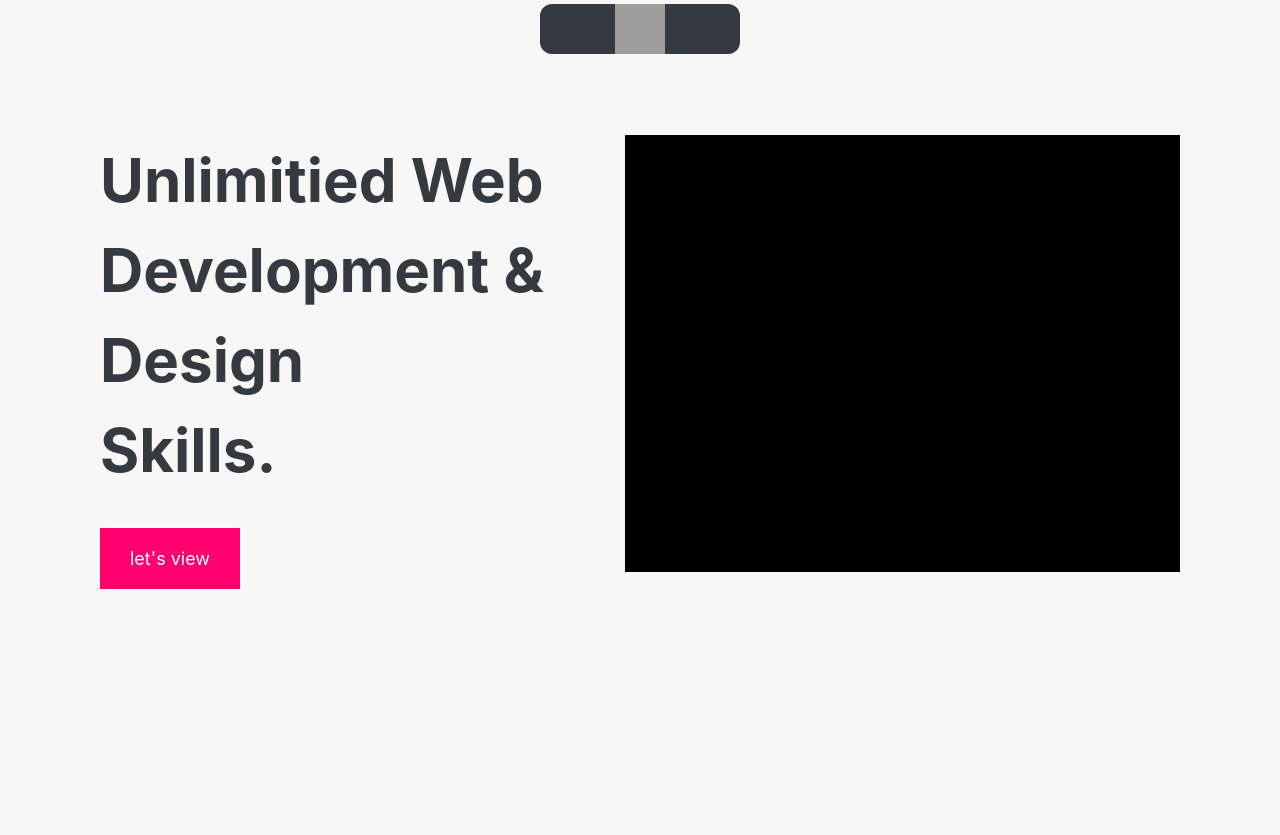
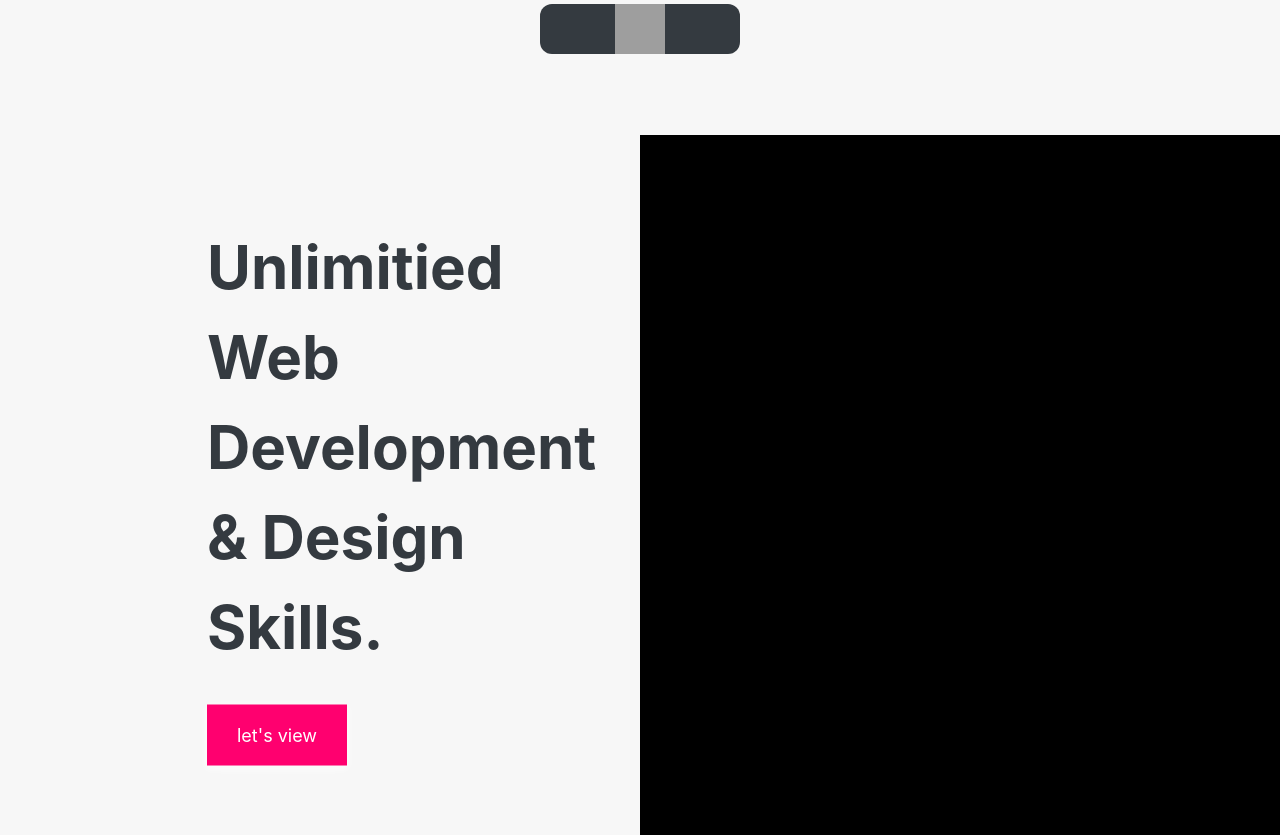
Before and after one commit to CopyDemon/Shengdesign_React, a React (Create React App) app in the folder shengdesign_react/: page / in a window 1280 px wide. Shown: the part 960-1795 px from the top of the page. Before the commit the page ends 1549 px from the top, so only its background shows below. Built offline with nearby package versions, Linux system fonts and the light colour scheme; grey boxes are pictures that could not be loaded.

Commit message:
continue working on skills row

```diff
--- a/shengdesign_react/src/pages/home/skills/design_element/design_element.js
+++ b/shengdesign_react/src/pages/home/skills/design_element/design_element.js
@@ -1,18 +1,29 @@
-import  React from 'react';
+import  React, {useEffect} from 'react';
 
 //import css
 import classSelector from './design_element.module.css';
 
 
 const Skills_section_design_element = () =>{
+    const skills_design_element_mock = <div className={`${classSelector.skills_design_element_mock_container}`}>
+                    <div className={`${classSelector.skills_design_element_mock_browser_btn_inner_container}`}>
+                        <span className={`${classSelector.skills_design_element_mock_browser_btn}`}></span>
+                        <span className={`${classSelector.skills_design_element_mock_browser_btn}`}></span>
+                        <span className={`${classSelector.skills_design_element_mock_browser_btn}`}></span>
+                    </div>
+                </div>
+    useEffect(()=>{
+        const skills_desgin_element_container = document.getElementById('skills_desgin_element_container');
+        console.log(skills_desgin_element_container.getClientRects() + "??")
+        setTimeout(()=>{
+        },2000)
+    })
     return(
-        <div className={`${classSelector.skills_desgin_element_container} col-lg-6 col-md-6 col-sm-12`}>
-            {/* <div className={`${classSelector.skills_design_element_square}`}>
-                <div className={`${classSelector.skills_design_element_square_inner}`}></div>
+        <div className={`${classSelector.skills_desgin_element_container} col-lg-6 col-md-12 col-sm-12 px-0`} id="skills_desgin_element_container">
+            <div className={`${classSelector.skills_design_element_content_container}`}>
+                {skills_design_element_mock}
+                <div className={`${classSelector.skills_design_element_content_container_bg} ${classSelector.skills_design_element_content_container_bg_animtion}`}></div>
             </div>
-            <div className={`${classSelector.skills_design_element_circle}`}>
-                <div className={`${classSelector.skills_design_element_line}`}></div>
-            </div> */}
         </div>
     )
 }
--- a/shengdesign_react/src/pages/home/skills/design_element/design_element.module.css
+++ b/shengdesign_react/src/pages/home/skills/design_element/design_element.module.css
@@ -1,53 +1,53 @@
+/*design element content container*/
 .skills_desgin_element_container {
+	position: relative;
+	overflow-y: scroll;
+	min-height: 700px;
+}
+
+@media (min-width: 1000px) {
+	.skills_desgin_element_container {
+		position: relative;
+		width: 50vw;
+		transform: translateX(100%);
+	}
+}
+
+@media (max-width: 1000px) {
+	.skills_desgin_element_container {
+		right: 0;
+		width: 100vw;
+	}
+}
+
+.skills_design_element_mock_container {
 	position: absolute;
-	padding: 0;
-	margin: 0 auto;
-	right: 0;
+	z-index: 2;
 	width: 100%;
 	height: 100%;
-	background-color: black;
+	background: black;
 }
 
-.skills_design_element_square {
+.skills_design_element_content_container_bg {
 	position: absolute;
-	width: 300px;
-	height: 300px;
-	right: 0;
-	top: 20%;
-	background-image: url('../../../../Assets/image/skills_square_bg.jpg');
-	background-repeat: no-repeat;
+	z-index: 1;
+	width: 100%;
+	height: 100%;
+	background: url("../../../../Assets/image/explode_color.jpg");
 	background-size: cover;
 	background-position: center;
-	z-index: 1;
+	background-repeat: no-repeat;
 }
 
-.skills_design_element_square_inner {
-	position: relative;
-	height: 100%;
-	width: 100%;
-	transform: translateX(-100%);
-	background: var(--pink);
+/* .skills_design_element_content_container_bg_animtion {
+	animation: skills_design_element_content_container_bg_animation 2s ease-in-out forwards 2s;
 }
 
-.skills_design_element_circle {
-	position: absolute;
-	width: 250px;
-	height: 250px;
-	right: 15%;
-	top: 50%;
-	background: var(--pink_green);
-	z-index: 2;
-	border-radius: 50%;
-}
-
-.skills_design_element_line {
-	position: relative;
-	width: 2px;
-	height: 350px;
-	top: 50%;
-	left: 50%;
-	transform: translate(-50%, -50%) rotateZ(-45deg);
-	background: var(--dark_blue);
-	z-index: 2;
-	border-radius: 50%;
-}
+@keyframes skills_design_element_content_container_bg_animation {
+	from {
+		background: url("../../../../Assets/image/explode_color.jpg");
+	}
+	to {
+		background: white;
+	}
+} */
--- a/shengdesign_react/src/pages/home/skills/skills.js
+++ b/shengdesign_react/src/pages/home/skills/skills.js
@@ -9,12 +9,12 @@ import SkillsMainContent from './skills_main_content/skills_main_content';
 import classSelector from './skills.module.css';
 const Skills = ( props ) =>{
     return(
-        <Container>
-            <Row className={`${classSelector.skills_row} col-lg-12 col-md-12 col-md-12`}>
+        <Container-fluid>
+            <Row className={`${classSelector.skills_row} col-lg-12 col-md-12 col-md-12 px-0 mx-auto`}>
                 <SkillsMainContent />
                 <DesignElement />
             </Row>
-        </Container>
+        </Container-fluid>
     )
 }
 
--- a/shengdesign_react/src/pages/home/skills/skills_main_content/skills_main_content.js
+++ b/shengdesign_react/src/pages/home/skills/skills_main_content/skills_main_content.js
@@ -54,7 +54,7 @@ const Skills_main_content = (props) => {
                 </span>
     })
     return(
-        <div className={`${classSelector.skills_content_main_container} col-lg-6 col-md-6 col-sm-12`}>
+        <div className={`${classSelector.skills_content_main_container} col-lg-3 col-md-12 col-sm-12`}>
             <div className={`${classSelector.skills_text_container}`}>
                 {rendered_skills_title_text}
             </div>
--- a/shengdesign_react/src/pages/home/skills/skills_main_content/skills_main_content.module.css
+++ b/shengdesign_react/src/pages/home/skills/skills_main_content/skills_main_content.module.css
@@ -1,3 +1,23 @@
+@media (min-width: 1000px) {
+	.skills_content_main_container {
+		position: absolute;
+		top: 50%;
+		transform: translateY(-50%);
+		left: 15%;
+	}
+}
+
+@media (max-width: 1000px) {
+	.skills_content_main_container {
+		position: relative;
+		top: 0;
+		left: 0;
+		width: 100vw;
+		margin-bottom: var(--mb_md);
+		text-align: center;
+	}
+}
+
 .skills_text_container {
 	position: relative;
 	z-index: 5;
```
Also changed, not shown: shengdesign_react/src/Assets/image/explode_color.jpg (added).
